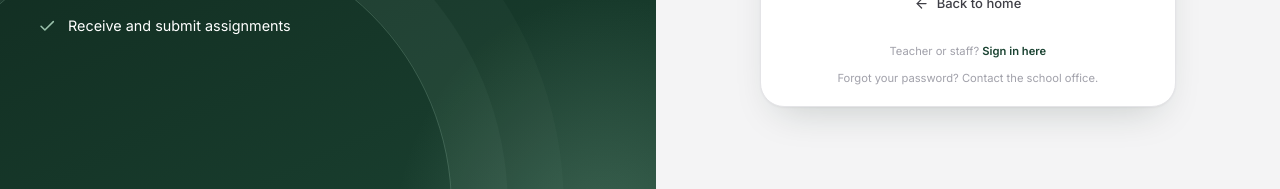
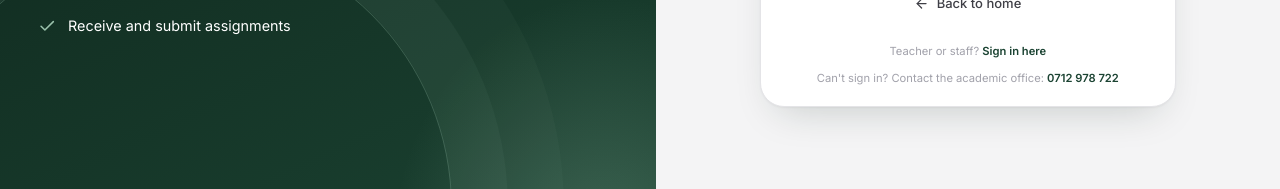
Before and after one commit to kizenga11/amalikitukutu, a Next.js app: page /student/login in a window 1280 px wide. Shown: the part 545-734 px from the top of the page. Built offline with nearby package versions, Linux system fonts and the light colour scheme; no server answers.

Commit message:
Add academic office call link to student login

```diff
--- a/src/components/student-login-form.tsx
+++ b/src/components/student-login-form.tsx
@@ -236,7 +236,8 @@ export default function StudentLoginForm() {
             Teacher or staff? <Link href="/login">Sign in here</Link>
           </p>
           <p className="auth-foot" style={{ marginTop: ".6rem" }}>
-            Forgot your password? Contact the school office.
+            Can&apos;t sign in? Contact the academic office:{" "}
+            <a href="tel:+255712978722">0712 978 722</a>
           </p>
         </div>
       </main>
```
